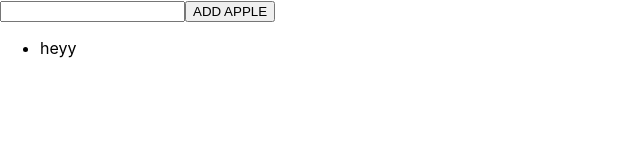
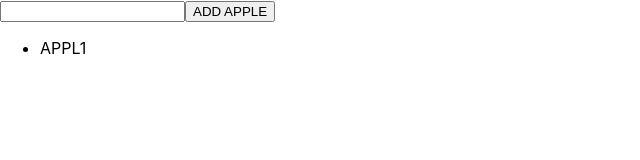
Before and after one commit to Cobatsu/Chat-App, a React (Create React App) app in the folder my-app/: page / in a window 1280 px wide. Shown: the top 160 px of the page, without its empty margins (0-640 px from the left). Built offline with nearby package versions, Linux system fonts and the light colour scheme.

Commit message:
middleware learned

```diff
--- a/my-app/package.json
+++ b/my-app/package.json
@@ -13,6 +13,7 @@
     "react-redux": "^7.2.2",
     "react-scripts": "4.0.2",
     "redux": "^4.0.5",
+    "redux-thunk": "^2.3.0",
     "web-vitals": "^1.1.0"
   },
   "scripts": {
--- a/my-app/src/App.js
+++ b/my-app/src/App.js
@@ -3,7 +3,7 @@ import './App.css';
 import React , {useEffect,useState} from 'react';
 import ToDoList from './Todo'
 import {Provider} from 'react-redux'
-import {createStore} from 'redux';
+import {applyMiddleware, createStore} from 'redux';
 import {
   ApolloProvider ,
   ApolloClient ,
@@ -13,6 +13,7 @@ import {
   HttpLink } from '@apollo/client'
 import { setContext } from '@apollo/client/link/context'
 import { ReduxTesting as Apples } from './reduxTraining'
+import thunk from 'redux-thunk'
 
 const testReducer = ( state , action )=>{
 
@@ -31,7 +32,14 @@ const testReducer = ( state , action )=>{
 
 }
 
-const store = createStore( testReducer , ["heyy"] );
+const loggingMiddleware = (store) => (next) => (action) => {
+
+
+  next({...action,payload:[action.payload , action.payload ]})
+
+}
+
+const store = createStore( testReducer , ["APPL1"]  , applyMiddleware(loggingMiddleware));
 
 const setAuthorizationLink = new ApolloLink( ( operation , forward )=>{
 
--- a/my-app/src/reduxTraining.js
+++ b/my-app/src/reduxTraining.js
@@ -7,15 +7,13 @@ export const ReduxTesting = ()=> {
     const dispatch  = useDispatch();
     let inputRef;
 
-    console.log( "rerender" );
-
     return   <React.Fragment>
 
                 <input type="text" ref = {(ref)=> inputRef = ref }/>
                 <button onClick={()=> dispatch( { payload:inputRef.value ,type:"ADD_APPLE" } )}> ADD APPLE </button>
                 <ul>
                         {
-                            ( apples || [] ).map((apple)=>{ return <li key={ Math.random() }> {apple} </li> })
+                            ( apples ).map((apple)=>{ return <li key={ Math.random() }> {apple} </li> })
                         }
 
                 </ul>
```
Also changed, not shown: 1 other file (tests, documents, lock files or other folders).
